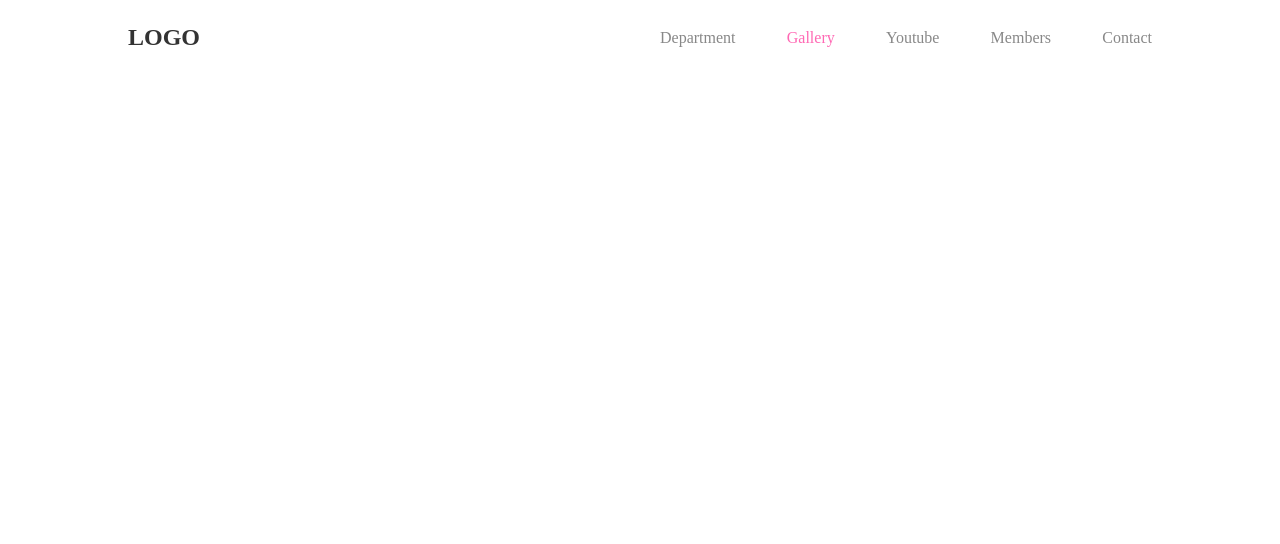
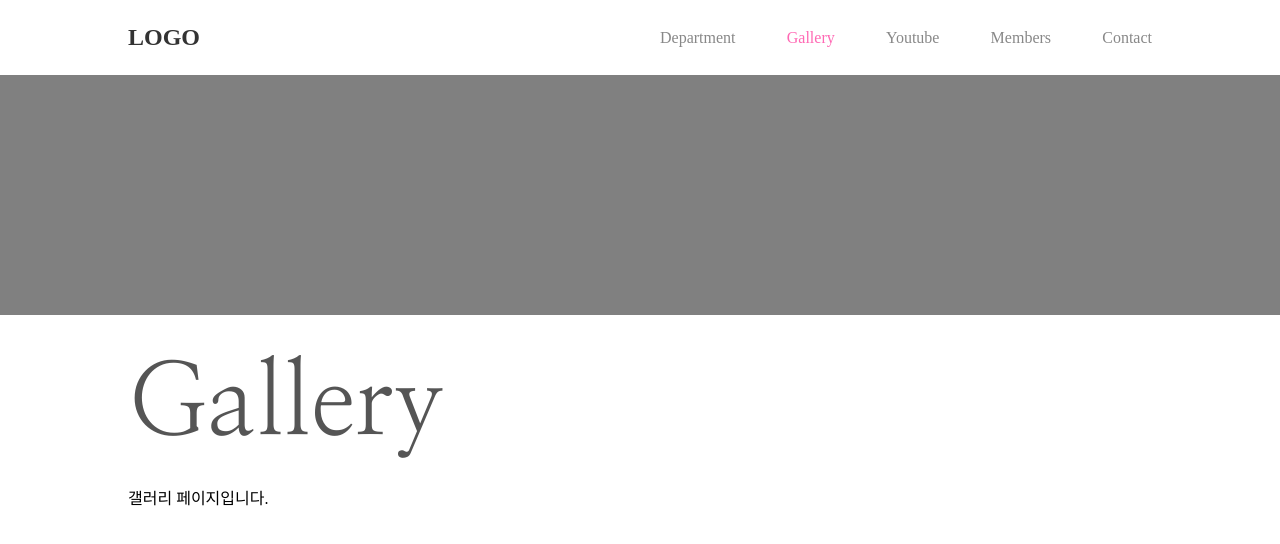
Before and after one commit to JJJae0/react_pf_first104, a React (Create React App) app: page /#/gallery in a window 1280 px wide. Shown: the top 544 px of the page. Built offline with nearby package versions, Linux system fonts and the light colour scheme.

Commit message:
translateX로 모션 방향 변경

```diff
--- a/src/components/common/layout/Layout.jsx
+++ b/src/components/common/layout/Layout.jsx
@@ -1,23 +1,30 @@
 import styles from './Layout.module.scss';
 import clsx from 'clsx';
-import { useEffect, useRef } from 'react';
+import { useEffect, useRef, useState } from 'react';
 
 export default function Layout({ title, children, styleName }) {
+	//컴포넌트 마운트시 변경할 state추가
+	const [IsOn, setIsOn] = useState(false);
 	//가상돔 요소를 document.querySelector를 쓰지않고 실시간으로 참조하고 싶을떄
 	//빈 참조객체를 useRef로 생성
 	const frame = useRef(null);
-	const isOn = useRef(false);
 
 	useEffect(() => {
 		console.log('page 변경');
 		//컴포넌트 마운트시 한번만 호출
-		//페이지가 변경이 되서 각 페이지마다의 layout컴포넌트가 마운트될시 한번만 on클래스를 추가
-		isOn.current = true;
+		//컴포넌트 마운트시 IsOn값을 true로 변경
+		//IsOn을 useRef가 아닌 state로 변경해야 되는 이유
+		//useRef값을 변경해도 리액트는 변경점을 인지 못해서 재렌더링이 안되기 때문에
+		setIsOn(true);
 	}, []);
 
 	return (
 		//참조하고싶은 가상돔 요소에 ref로 연결
-		<section ref={frame} className={clsx(styles.layout, styleName, isOn.current ? styles.on : '')}>
+		<section
+			ref={frame}
+			//IsOn State가 true 일때에만 on 클래스명 적용
+			className={clsx(styles.layout, styleName, IsOn ? styles.on : '')}
+		>
 			<figure></figure>
 
 			<div className={clsx(styles.content, styleName)}>
--- a/src/components/common/layout/Layout.module.scss
+++ b/src/components/common/layout/Layout.module.scss
@@ -15,7 +15,7 @@
 		width: 80vw;
 		margin: 5vh auto;
 		min-height: 60vh;
-		transform: translateY(100px);
+		transform: translateX(100px);
 		opacity: 0;
 		transition: transform 1s 0.5s, opacity 1s 0.5s;
 
@@ -32,7 +32,7 @@
 		}
 		.content {
 			opacity: 1;
-			transform: translateY(0px);
+			transform: translateX(0px);
 		}
 	}
 }
```
